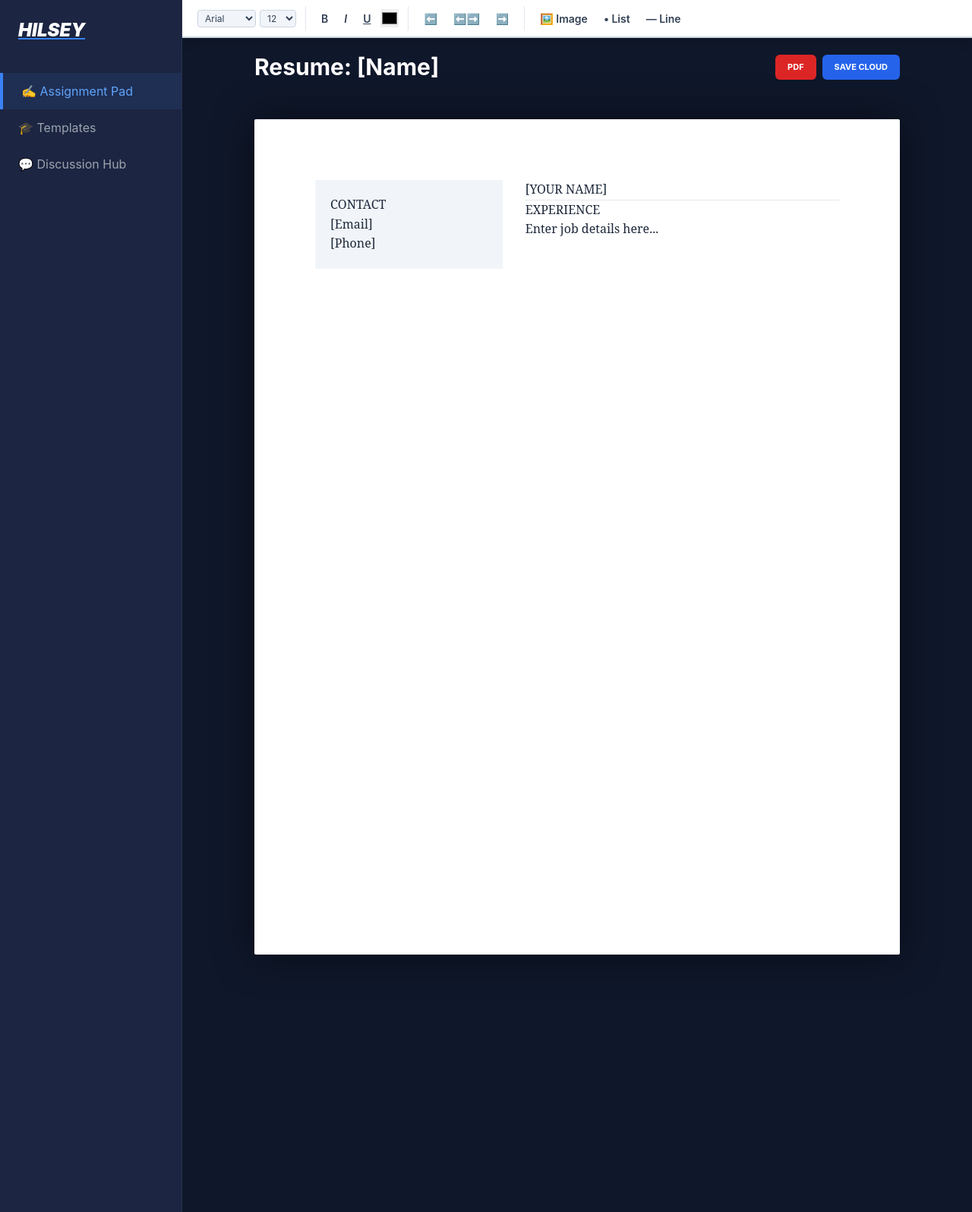
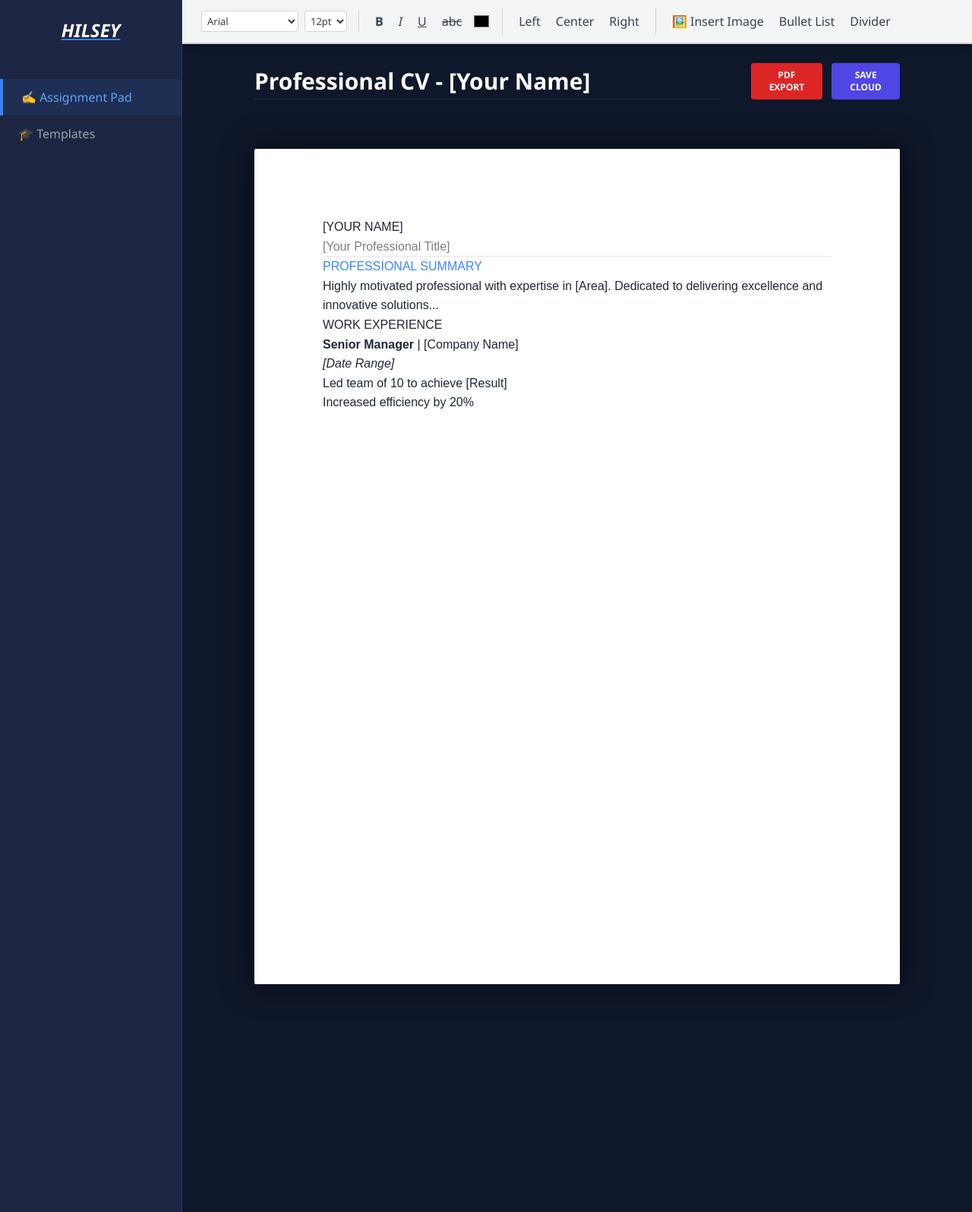
Before and after one commit to hilsey-pro/poulbilliards, a Flask app: page / in a window 1280 px wide. Shown: the whole page at 76% size. Run offline with Flask 3, Linux system fonts and the light colour scheme; the visitor is signed in with stand-in values (Sample User, id 1); some libraries are stand-ins or nearby versions.

Commit message:
Update index.html

```diff
--- a/templates/index.html
+++ b/templates/index.html
@@ -3,40 +3,39 @@
 <head>
     <meta charset="UTF-8">
     <meta name="viewport" content="width=device-width, initial-scale=1.0">
-    <title>Hilsey Pro | Advanced Editor</title>
+    <title>Hilsey Pro | Advanced Word Editor</title>
     <script src="https://cdn.tailwindcss.com"></script>
     <script src="https://cdnjs.cloudflare.com/ajax/libs/html2pdf.js/0.10.1/html2pdf.bundle.min.js"></script>
     <style>
         :root { --bg: #0B132B; --sidebar: #1C2541; --primary: #3A86FF; }
-        body { background: var(--bg); color: #EAEAEA; display: flex; height: 100vh; overflow: hidden; font-family: 'Inter', sans-serif; }
+        body { background: var(--bg); color: #EAEAEA; display: flex; height: 100vh; overflow: hidden; font-family: 'Segoe UI', Tahoma, Geneva, Verdana, sans-serif; }
 
-        /* Layout */
-        .sidebar { width: 240px; background: var(--sidebar); border-right: 1px solid rgba(255,255,255,0.05); flex-shrink: 0; }
-        #editor-container { flex: 1; overflow-y: auto; display: flex; flex-direction: column; align-items: center; background: #0f172a; position: relative; }
+        .sidebar { width: 240px; background: var(--sidebar); border-right: 1px solid rgba(255,255,255,0.1); flex-shrink: 0; }
+        #editor-container { flex: 1; overflow-y: auto; display: flex; flex-direction: column; align-items: center; background: #0f172a; }
 
-        /* Microsoft Word Style Ribbon */
+        /* MICROSOFT WORD STYLE RIBBON */
         .word-ribbon {
             width: 100%;
-            background: #ffffff;
-            padding: 8px 20px;
+            background: #f3f4f6;
+            padding: 10px 25px;
             display: flex;
             flex-wrap: wrap;
-            gap: 12px;
-            border-bottom: 2px solid #cbd5e1;
+            gap: 15px;
+            border-bottom: 2px solid #d1d5db;
             position: sticky;
             top: 0;
             z-index: 1000;
-            box-shadow: 0 4px 12px rgba(0,0,0,0.2);
+            box-shadow: 0 4px 10px rgba(0,0,0,0.3);
             align-items: center;
         }
 
-        .ribbon-group { display: flex; align-items: center; gap: 5px; border-right: 1px solid #e2e8f0; padding-right: 12px; height: 32px; }
-        .tool-btn { color: #334155; padding: 5px 8px; border-radius: 4px; transition: 0.2s; font-size: 14px; font-weight: 600; cursor: pointer; }
-        .tool-btn:hover { background: #e2e8f0; color: #000; }
+        .ribbon-section { display: flex; align-items: center; gap: 8px; border-right: 1.5px solid #d1d5db; padding-right: 15px; }
+        .tool-btn { color: #374151; padding: 6px; border-radius: 4px; transition: 0.2s; cursor: pointer; display: flex; align-items: center; justify-content: center; }
+        .tool-btn:hover { background: #e5e7eb; border: 1px solid #9ca3af; }
 
-        select.tool-select { background: #f1f5f9; color: #334155; border-radius: 4px; padding: 2px 5px; font-size: 12px; outline: none; border: 1px solid #cbd5e1; }
+        select.tool-select { background: white; color: #374151; border: 1px solid #d1d5db; border-radius: 3px; padding: 3px; font-size: 13px; outline: none; }
 
-        /* The Infinite Page */
+        /* THE PAPER */
         #paper {
             background: white;
             color: #1e293b;
@@ -44,75 +43,75 @@
             max-width: 850px;
             min-height: 1100px;
             height: auto;
-            padding: 80px;
-            margin-top: 30px;
-            margin-bottom: 200px;
-            box-shadow: 0 0 50px rgba(0,0,0,0.5);
-            font-family: 'serif';
+            padding: 90px;
+            margin-top: 40px;
+            margin-bottom: 300px;
+            box-shadow: 0 0 40px rgba(0,0,0,0.6);
+            font-family: 'Arial';
             line-height: 1.6;
             outline: none;
             border-radius: 2px;
         }
 
-        /* Action Buttons at Top */
-        .top-nav { width: 100%; max-width: 850px; display: flex; justify-content: space-between; align-items: center; padding: 20px 0; }
-        .btn-action { padding: 8px 16px; border-radius: 6px; font-size: 11px; font-weight: bold; transition: 0.3s; color: white; }
+        .action-bar { width: 100%; max-width: 850px; display: flex; justify-content: space-between; padding: 25px 0; }
     </style>
 </head>
 <body>
 
     <div class="sidebar">
-        <div class="p-6"><h1 class="text-2xl font-black italic text-white underline decoration-blue-500">HILSEY</h1></div>
-        <nav class="mt-4">
+        <div class="p-6 text-center"><h1 class="text-2xl font-black italic text-white underline decoration-blue-500">HILSEY</h1></div>
+        <nav class="mt-6">
             <a href="/" class="block px-6 py-3 text-blue-400 bg-blue-500/10 border-l-4 border-blue-500">✍️ Assignment Pad</a>
             <a href="/templates" class="block px-6 py-3 text-gray-400 hover:text-white transition">🎓 Templates</a>
-            <a href="/hub" class="block px-6 py-3 text-gray-400 hover:text-white transition">💬 Discussion Hub</a>
         </nav>
     </div>
 
     <div id="editor-container">
         <div class="word-ribbon">
-            <div class="ribbon-group">
-                <select onchange="format('fontName', this.value)" class="tool-select">
+            <div class="ribbon-section">
+                <select onchange="exec('fontName', this.value)" class="tool-select w-32">
                     <option value="Arial">Arial</option>
+                    <option value="Calibri">Calibri</option>
+                    <option value="Times New Roman">Times New Roman</option>
                     <option value="Georgia">Georgia</option>
-                    <option value="Courier New">Courier</option>
                 </select>
-                <select onchange="format('fontSize', this.value)" class="tool-select w-12">
-                    <option value="3">12</option>
-                    <option value="4">14</option>
-                    <option value="5">18</option>
-                    <option value="6">24</option>
+                <select onchange="exec('fontSize', this.value)" class="tool-select">
+                    <option value="3">12pt</option>
+                    <option value="4">14pt</option>
+                    <option value="5">18pt</option>
+                    <option value="6">24pt</option>
+                    <option value="7">36pt</option>
                 </select>
             </div>
 
-            <div class="ribbon-group">
-                <button onclick="format('bold')" class="tool-btn" title="Bold">B</button>
-                <button onclick="format('italic')" class="tool-btn italic" title="Italic">I</button>
-                <button onclick="format('underline')" class="tool-btn underline" title="Underline">U</button>
-                <input type="color" onchange="format('foreColor', this.value)" class="w-6 h-6 border-none cursor-pointer" title="Text Color">
+            <div class="ribbon-section">
+                <button onclick="exec('bold')" class="tool-btn font-bold">B</button>
+                <button onclick="exec('italic')" class="tool-btn italic">I</button>
+                <button onclick="exec('underline')" class="tool-btn underline">U</button>
+                <button onclick="exec('strikeThrough')" class="tool-btn line-through">abc</button>
+                <input type="color" onchange="exec('foreColor', this.value)" class="w-6 h-6 border-none cursor-pointer p-0" title="Text Color">
             </div>
 
-            <div class="ribbon-group">
-                <button onclick="format('justifyLeft')" class="tool-btn">⬅️</button>
-                <button onclick="format('justifyCenter')" class="tool-btn">⬅️➡️</button>
-                <button onclick="format('justifyRight')" class="tool-btn">➡️</button>
+            <div class="ribbon-section">
+                <button onclick="exec('justifyLeft')" class="tool-btn">Left</button>
+                <button onclick="exec('justifyCenter')" class="tool-btn">Center</button>
+                <button onclick="exec('justifyRight')" class="tool-btn">Right</button>
             </div>
 
-            <div class="ribbon-group" style="border:none;">
-                <button onclick="document.getElementById('img-input').click()" class="tool-btn" title="Insert Image">🖼️ Image</button>
-                <button onclick="format('insertUnorderedList')" class="tool-btn">• List</button>
-                <button onclick="format('insertHorizontalRule')" class="tool-btn">— Line</button>
+            <div class="ribbon-section" style="border:none;">
+                <button onclick="document.getElementById('imageLoader').click()" class="tool-btn">🖼️ Insert Image</button>
+                <button onclick="exec('insertUnorderedList')" class="tool-btn">Bullet List</button>
+                <button onclick="exec('insertHorizontalRule')" class="tool-btn">Divider</button>
             </div>
 
-            <input type="file" id="img-input" class="hidden" accept="image/*" onchange="insertImage(this)">
+            <input type="file" id="imageLoader" class="hidden" accept="image/*" onchange="handleImage(this)">
         </div>
 
-        <div class="top-nav">
-            <input id="doc-title" type="text" class="bg-transparent text-3xl font-bold outline-none text-white border-b border-transparent focus:border-blue-500" value="New Document">
-            <div class="flex gap-2">
-                <button onclick="downloadPDF()" class="btn-action bg-red-600 hover:bg-red-500">PDF</button>
-                <button onclick="saveWork()" class="btn-action bg-blue-600 hover:bg-blue-500">SAVE CLOUD</button>
+        <div class="action-bar">
+            <input id="doc-title" type="text" class="bg-transparent text-3xl font-bold outline-none text-white w-full border-b border-white/10 focus:border-blue-500 mr-10" value="Untitled Proposal">
+            <div class="flex gap-3">
+                <button onclick="downloadPDF()" class="bg-red-600 px-6 py-2 rounded font-bold text-xs text-white hover:bg-red-500">PDF EXPORT</button>
+                <button onclick="saveCloud()" class="bg-indigo-600 px-6 py-2 rounded font-bold text-xs text-white hover:bg-indigo-500">SAVE CLOUD</button>
             </div>
         </div>
 
@@ -121,56 +120,45 @@
     </div>
 
     <script>
-        // Formatting function
-        function format(cmd, value = null) {
-            document.execCommand(cmd, false, value);
-        }
+        function exec(cmd, val = null) { document.execCommand(cmd, false, val); }
 
-        // Image Insertion Logic (Browsing files)
-        function insertImage(input) {
+        function handleImage(input) {
             if (input.files && input.files[0]) {
                 const reader = new FileReader();
-                reader.onload = function(e) {
-                    const img = `<img src="${e.target.result}" style="max-width:300px; margin:10px auto; display:block; border-radius:8px;">`;
-                    document.execCommand('insertHTML', false, img);
+                reader.onload = (e) => {
+                    const img = `<img src="${e.target.result}" style="max-width:100%; border-radius:5px; margin: 15px 0;">`;
+                    exec('insertHTML', img);
                 };
                 reader.readAsDataURL(input.files[0]);
             }
         }
 
-        // Pre-filled Templates Database
-        const library = {
+        const templates = {
             'modern': {
-                t: "Resume: [Name]",
-                b: `<div style="display:flex; gap:30px;"><div style="flex:1; background:#f1f5f9; padding:20px;"><h3>CONTACT</h3><p>[Email]</p><p>[Phone]</p></div><div style="flex:2;"><h1>[YOUR NAME]</h1><hr><h3>EXPERIENCE</h3><p>Enter job details here...</p></div></div>`
+                title: "Professional CV - [Your Name]",
+                body: `<h1>[YOUR NAME]</h1><p style="color:gray;">[Your Professional Title]</p><hr><h3 style="color:#3A86FF">PROFESSIONAL SUMMARY</h3><p>Highly motivated professional with expertise in [Area]. Dedicated to delivering excellence and innovative solutions...</p><h3>WORK EXPERIENCE</h3><p><b>Senior Manager</b> | [Company Name]<br><i>[Date Range]</i></p><ul><li>Led team of 10 to achieve [Result]</li><li>Increased efficiency by 20%</li></ul>`
             },
             'proposal': {
-                t: "Project Proposal",
-                b: `<div style="border-top:10px solid #3A86FF; padding:40px;"><h1 style="text-align:center;">EXECUTIVE PROPOSAL</h1><p><b>Prepared for:</b> [Client Name]</p><p>Summary: [Explain the project scope here...]</p></div>`
-            },
-            'cover_letter': {
-                t: "Cover Letter",
-                b: `<p>[Date]</p><p>Dear Hiring Manager,</p><p>I am writing to apply for [Position]...</p>`
+                title: "Project Proposal: [Client Name]",
+                body: `<div style="text-align:center;"><h1 style="font-size:32px; color:#3A86FF;">PROJECT PROPOSAL</h1><p>Prepared for: [Client Name]</p></div><div style="margin-top:50px;"><h2>1. Project Overview</h2><p>This proposal outlines the strategy for implementing [Solution]. Our goal is to address the current challenges in [Sector]...</p><h2>2. Budget</h2><p>Total estimated investment: [Amount]</p></div>`
             }
         };
 
         window.onload = function() {
             const params = new URLSearchParams(window.location.search);
             const key = params.get('template') || 'modern';
-            if(library[key]) {
-                document.getElementById('paper').innerHTML = library[key].b;
-                document.getElementById('doc-title').value = library[key].t;
-            }
+            const doc = templates[key] || templates['modern'];
+            document.getElementById('paper').innerHTML = doc.body;
+            document.getElementById('doc-title').value = doc.title;
         };
 
         function downloadPDF() {
-            const element = document.getElementById('paper');
-            html2pdf().set({ margin: 0.5, filename: 'Document.pdf', html2canvas: { scale: 2 } }).from(element).save();
+            const el = document.getElementById('paper');
+            const name = document.getElementById('doc-title').value;
+            html2pdf().set({ margin: 0.5, filename: name+'.pdf', html2canvas: { scale: 2 } }).from(el).save();
         }
 
-        function saveWork() {
-            alert("Document Saved to Hilsey Cloud!");
-        }
+        function saveCloud() { alert("Synced to Hilsey Cloud!"); }
     </script>
 </body>
 </html>
```
